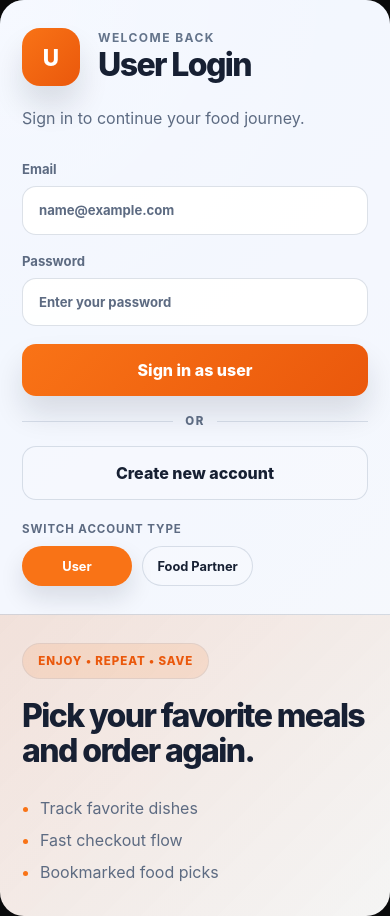
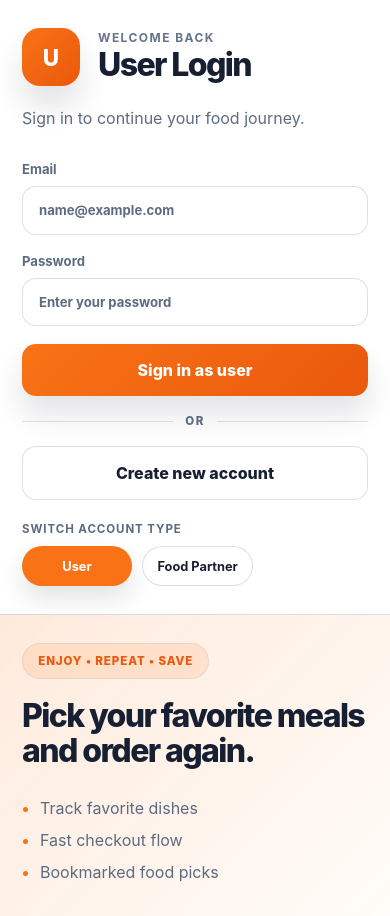
Before and after one commit to chhabrarupanshi-bit/Zomato-Reel-App, a React app: page /user/login in a window 390 px wide. Built offline with nearby package versions, Linux system fonts and the light colour scheme; the HTML template or start-up script is replaced by a standard one.

Commit message:
remove rounded corners on mobile auth to eliminate black bleed

```diff
--- a/src/styles/auth.css
+++ b/src/styles/auth.css
@@ -6,14 +6,18 @@
   --auth-surface-alt: #f6f9ff;
   --auth-visual-grad: linear-gradient(135deg, rgba(37, 99, 235, 0.12), rgba(14, 165, 233, 0.04));
   position: relative;
-  min-height: 100vh;
+  min-height: 100dvh;
+  width: 100vw;
+  max-width: 430px; /* Mobile frame width */
+  margin: 0 auto;
   display: grid;
-  grid-template-columns: 1.12fr 0.88fr;
-  background: linear-gradient(135deg, var(--bg-soft) 0%, var(--bg) 100%);
-  color: var(--text);
-  border-radius: 32px;
-  overflow: hidden;
-  box-shadow: 0 24px 60px var(--shadow);
+  grid-template-columns: 1fr;
+  background: #ffffff !important; /* Pure white base, black bleed nahi hoga */
+  color: #0f172a;
+  border-radius: 0 !important; /* Mobile view par corners 0 karne se black patch gayab ho jayega */
+  overflow-x: hidden;
+  overflow-y: auto;
+  box-shadow: none;
 }
 
 .auth-shell.user-theme {
@@ -300,7 +304,7 @@
 @media (max-width: 768px) {
   .auth-shell {
     grid-template-columns: 1fr;
-    border-radius: 24px;
+    border-radius: 0px;
   }
 
   .auth-panel,
```
